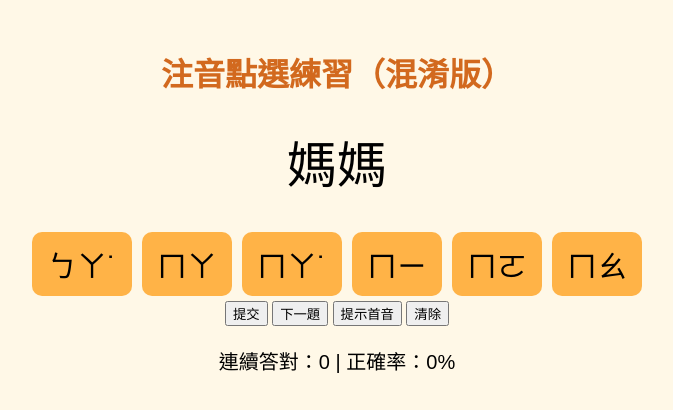
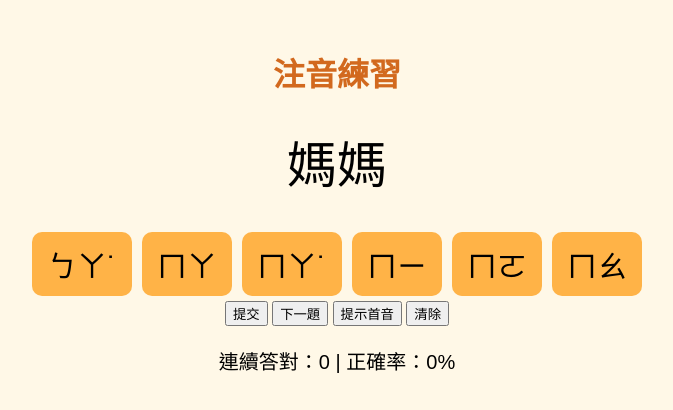
Before and after one commit to ZT0121/zhuyin-practice, a plain HTML site: page index.html in a window 1280 px wide. Shown: the whole page, without its empty margins (303-976 px from the left). Drawn offline with Linux system fonts and the light colour scheme.

Commit message:
Update title and heading for practice exercise

```diff
--- a/index.html
+++ b/index.html
@@ -2,7 +2,7 @@
 <html lang="zh-Hant">
 <head>
 <meta charset="UTF-8">
-<title>注音點選練習（混淆版）</title>
+<title>注音練習</title>
 <style>
   body { font-family:"微軟正黑體", sans-serif; background:#FFF8E7; text-align:center; padding:20px;}
   h1 {color:#D2691E;}
@@ -15,7 +15,7 @@
 </style>
 </head>
 <body>
-<h1>注音點選練習（混淆版）</h1>
+<h1>注音練習</h1>
 <div id="word">詞語</div>
 <div id="selected"></div>
 <div id="buttons"></div>
```
